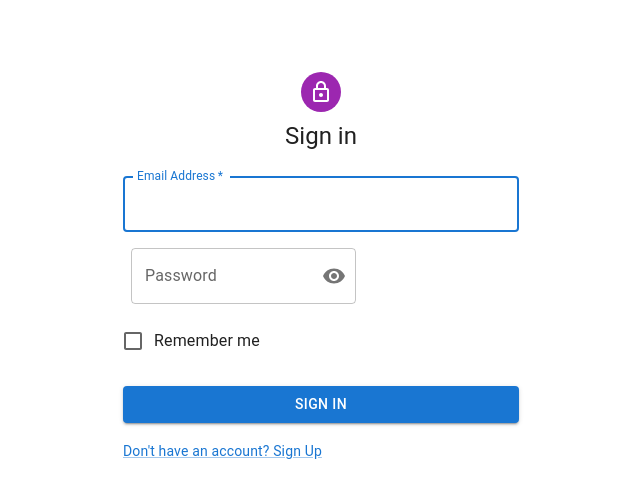
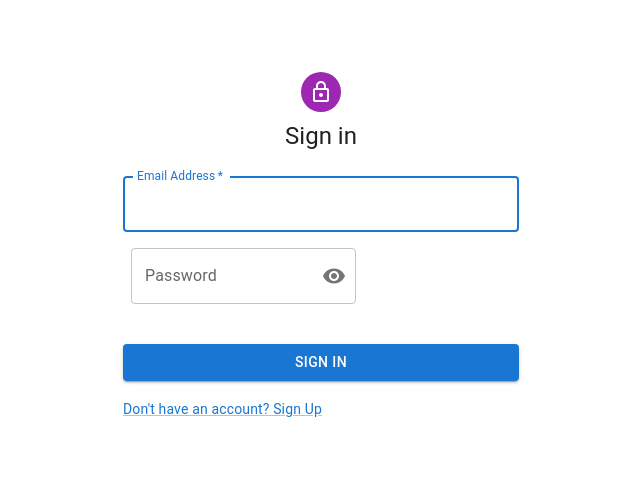
Before and after one commit to SU-CS308-22FA/Team23, a React (Create React App) app in the folder client/: page / in a window 1280 px wide. Shown: the top 498 px of the page, without its empty margins (319-959 px from the left). Built offline with nearby package versions, Linux system fonts and the light colour scheme.

Commit message:
login check added

```diff
--- a/client/src/Service/SigninService.js
+++ b/client/src/Service/SigninService.js
@@ -21,6 +21,7 @@ async function SigninService(props) {
   await axios(config)
     .then(function (response) {
       console.log(response);
+
       result = response.data;
     })
     .catch(function (error) {
--- a/client/src/Views/signin.js
+++ b/client/src/Views/signin.js
@@ -25,6 +25,7 @@ import InputAdornment from "@mui/material/InputAdornment";
 import FormHelperText from "@mui/material/FormHelperText";
 import Visibility from "@mui/icons-material/Visibility";
 import VisibilityOff from "@mui/icons-material/VisibilityOff";
+import { useState, useEffect } from "react";
 
 function Copyright(props) {
   return (
@@ -47,6 +48,7 @@ function Copyright(props) {
 const theme = createTheme();
 
 export default function Signin() {
+  const [flag, setFlag] = useState(false);
   const navigate = useNavigate();
   const handle = () => {
     navigate("/signup");
@@ -78,12 +80,18 @@ export default function Signin() {
     let password = data.get("password");
     const obj = [email, password];
 
-    SigninService(obj).then((response) => {
-      console.log(response);
-    });
+    SigninService(obj)
+      .then((response) => {
+        console.log(response);
+        navigateProfile();
+      })
+      .catch((err) => {
+        setFlag(true);
+        console.log(flag);
+      });
+    setFlag(true);
+    // if respone true
 
-    // if respone true
-    navigateProfile();
     const cookies = new Cookies();
     cookies.set("email", email, { path: "/" });
   };
@@ -113,6 +121,7 @@ export default function Signin() {
             sx={{ mt: 1 }}
           >
             <TextField
+              error={flag}
               margin="normal"
               required
               fullWidth
@@ -127,6 +136,7 @@ export default function Signin() {
                 Password
               </InputLabel>
               <OutlinedInput
+                error={flag}
                 name="password"
                 label="Password"
                 type="password"
@@ -156,10 +166,11 @@ export default function Signin() {
                 alignItems: "center",
               }}
             ></Box>
-            <FormControlLabel
+            {/* <FormControlLabel
               control={<Checkbox value="remember" color="primary" />}
               label="Remember me"
-            />
+            /> */}
+            {flag === true ? "Wrong email and password!" : ""}
             <Button
               type="submit"
               fullWidth
```
Also changed, not shown: 1 other file (tests, documents, lock files or other folders).
